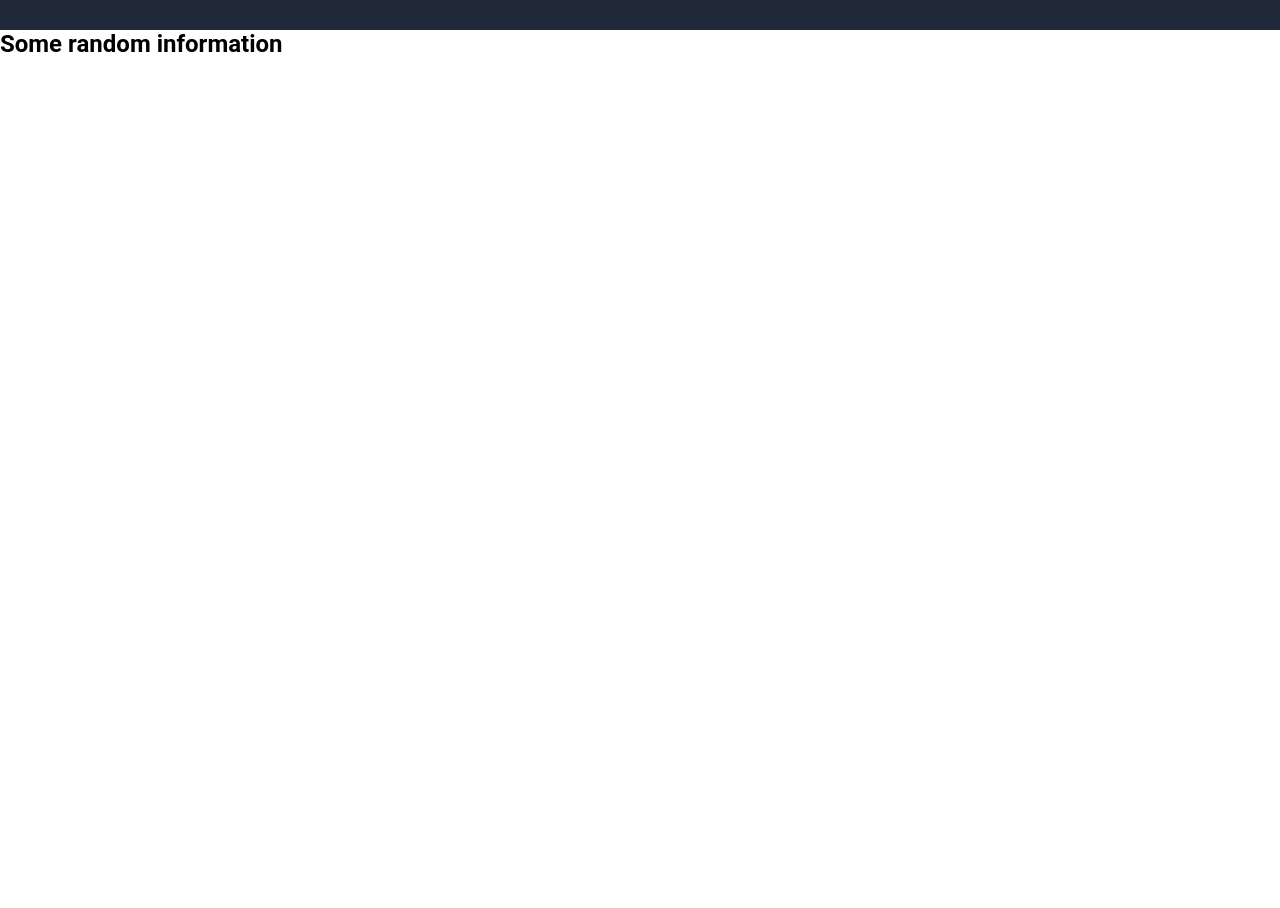
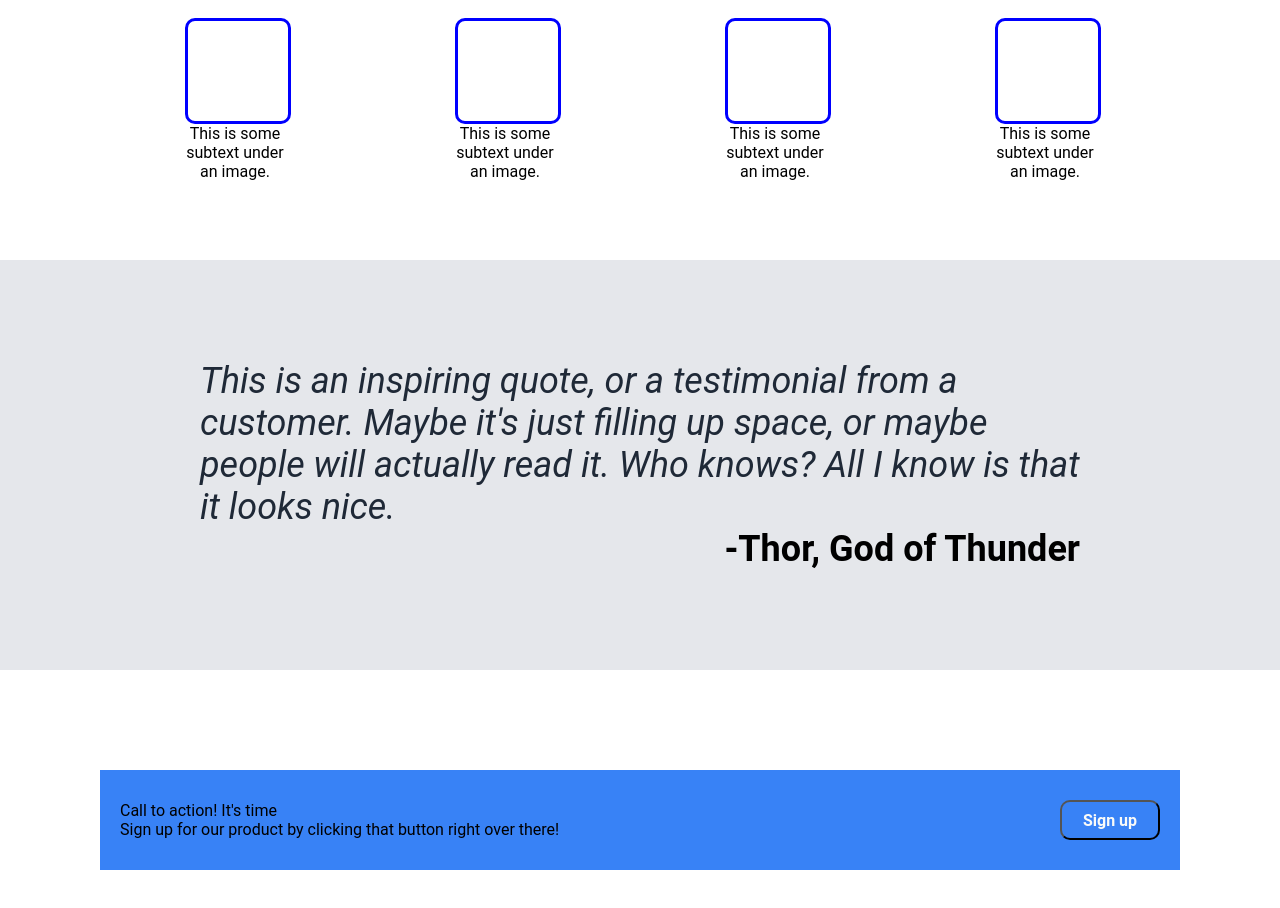
Before and after one commit to KevD3V/LandingPage, a plain HTML site: page index.html in a window 1280 px wide. Shown: the part 520-1428 px from the top of the page. Before the commit the page ends 1050 px from the top, so only its background shows below. Drawn offline with Linux system fonts and the light colour scheme.

Commit message:
Practice FrontEnd
Updated index page with elements and styles.

```diff
--- a/index.html
+++ b/index.html
@@ -41,19 +41,55 @@
 
                 </div>
                 <div class="subtext">
+                    <p>This is some subtext under an image.</p>
+                </div>
+            </div>
+            <div class="card">
+                <div class="illustration">
 
                 </div>
+                <div class="subtext">
+                    <p>This is some subtext under an image.</p>
+                </div>
             </div>
+            <div class="card">
+                <div class="illustration">
 
+                </div>
+                <div class="subtext">
+                    <p>This is some subtext under an image.</p>
+                </div>
+            </div>
+            <div class="card">
+                <div class="illustration">
 
-
+                </div>
+                <div class="subtext">
+                    <p>This is some subtext under an image.</p>
+                </div>
+            </div>
         </div>
     </div>
     <div class="third-section">
-
+        <em>
+            <p id="quote">This is an inspiring quote, or a testimonial from a customer. Maybe it's just filling up
+                space, or maybe
+                people will actually read it. Who knows? All I know is that it looks nice.</p>
+        </em>
+        <strong>
+            <p id="author">-Thor, God of Thunder</p>
+        </strong>
     </div>
     <div class="fourth-section">
-
+        <div class="cta-container">
+            <div>
+                <p>Call to action! It's time</p>
+                <p>Sign up for our product by clicking that button right over there!</p>
+            </div>
+            <div>
+                <button>Sign up</button>
+            </div>
+        </div>
     </div>
     <div class="footer">
 
--- a/style.css
+++ b/style.css
@@ -29,7 +29,7 @@
 }
 
 .first-section {
-    height: 500px;
+    height: 400px;
     background-color: #1F2937;
     display: flex;
     justify-content: center;
@@ -73,5 +73,77 @@ button {
 }
 
 .second-section {
-    height: 500px;
+    height: 300px;
+    align-items: center;
+    text-align: center;
 }
+
+.second-section h2 {
+    margin: 30px auto;
+}
+
+.card-row {
+    display: flex;
+    justify-content: space-around;
+    margin: 0 100px;
+    width: auto;
+
+}
+
+.card {
+    height: 100px;
+    width: 100px;
+}
+
+.illustration {
+    width: 100px;
+    height: 100px;
+    border: 3px solid blue;
+    border-radius: 10px;
+
+}
+
+.third-section {
+
+    background-color: #E5E7EB;
+    padding: 100px 200px;
+
+}
+
+.third-section p {
+    font-size: 36px;
+
+}
+
+#quote {
+    font-weight: light;
+    color: #1F2937
+}
+
+#author {
+    text-align: right;
+}
+
+
+.fourth-section {
+    height: 300px;
+
+    padding: 100px;
+
+}
+
+.cta-container {
+    background-color: #3882F6;
+    display: flex;
+    height: 100px;
+    align-items: center;
+    justify-content: space-between;
+}
+
+.cta-container p {
+    margin-left: 20px;
+}
+
+.cta-container button {
+    margin-right: 20px;
+}
```
